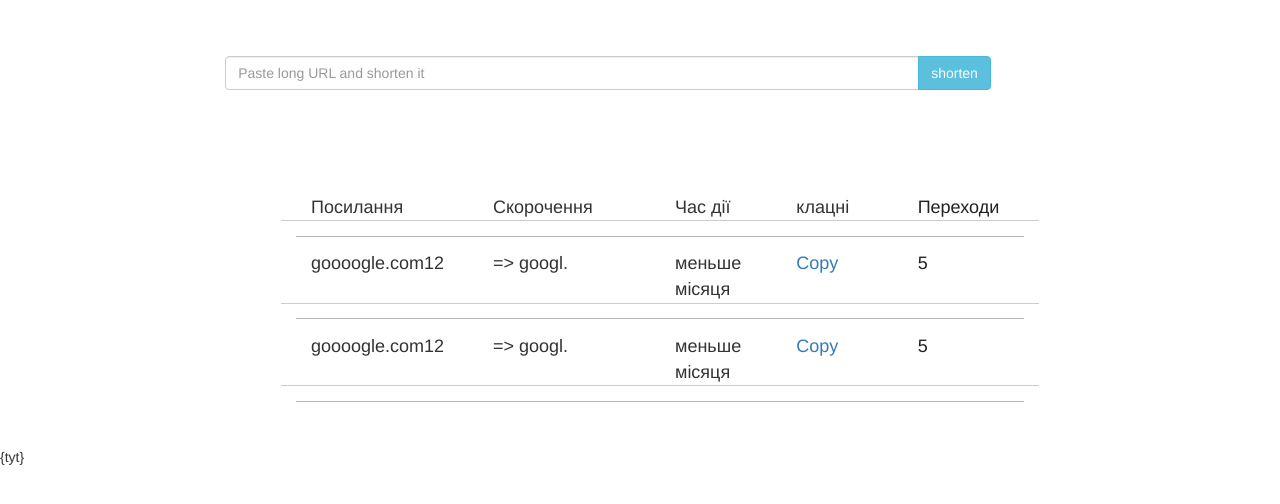
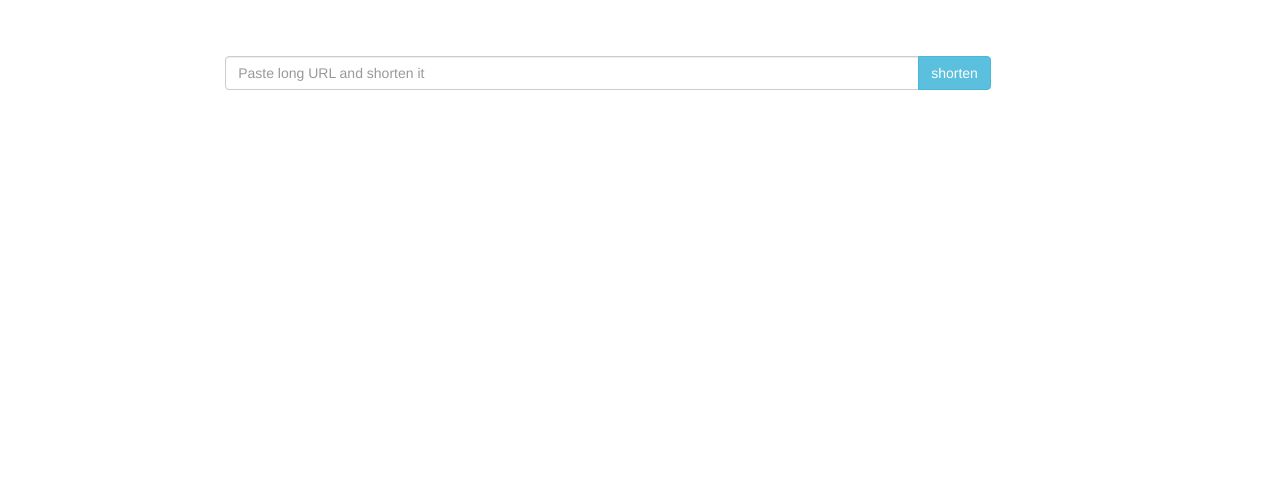
Before and after one commit to klochkov1/inshort_2020, a Django app: page / in a window 1280 px wide. Shown: the part 216-720 px from the top of the page. Run offline with Django 3.2, Linux system fonts and the light colour scheme; some libraries are stand-ins or nearby versions.

Commit message:
For Vlad

```diff
--- a/custom_urls/templates/urls/add_url_form.html
+++ b/custom_urls/templates/urls/add_url_form.html
@@ -4,7 +4,7 @@
 {% endif %}
 <form action="{% url 'add_url' %}" method="post">
     {% csrf_token %}
-    <input type="url" name="source_url" placeholder="URL">
+    <input type="url" name="long_url" placeholder="URL">
     <input type="text" name="short_url" placeholder="Shorten url">
     <input type="time" name="time">
     <input type="submit" value="Add">
--- a/home/templates/index.html
+++ b/home/templates/index.html
@@ -1,10 +1,12 @@
 <!DOCTYPE html>
+
 <head>
   {% load static %}
+
   <head>
     <meta name="viewport" content="width=device-width, initial-scale=1.0">
     <meta charset="utf-8">
-        <link rel="stylesheet" href="{% static "css/style.css" %}" />
+    <link rel="stylesheet" href="{% static 'css/style.css' %}" />
     <link rel="stylesheet" href="https://maxcdn.bootstrapcdn.com/bootstrap/3.3.7/css/bootstrap.min.css"
       integrity="sha384-BVYiiSIFeK1dGmJRAkycuHAHRg32OmUcww7on3RYdg4Va+PmSTsz/K68vbdEjh4u" crossorigin="anonymous">
     <script src="{% static 'script/jquery.js' %}" defer></script>
@@ -13,6 +15,7 @@
   </head>
   <title>inShort</title>
 </head>
+
 <body>
   <div class="row head">
     <div class="col-6 col-md-4 title">
@@ -21,11 +24,11 @@
     <div class="col-6 col-md-6">
       <div class="content-menu">
         <div class="col-6 col-md-4 menu-item"><a href="#">Home</a></div>
-        <div  class="col-6 col-md-4 menu-item"><a href="#">FAQ</a></div>
+        <div class="col-6 col-md-4 menu-item"><a href="#">FAQ</a></div>
       </div>
       <div class="animation"></div>
     </div>
-    <div class="header-block btn-group col-6 col-md-2"  role="group" aria-label="...">
+    <div class="header-block btn-group col-6 col-md-2" role="group" aria-label="...">
       <div class="btn-group" role="group">
         <button type="button" class="btn btn-success">Увійти</button>
       </div>
@@ -39,7 +42,7 @@
     <div class="form">
       <form>
         <div class="input-group">
-            <input  size="80%" type="text" class="form-control"  placeholder="Paste long URL and shorten it">
+          <input size="80%" type="text" class="form-control" placeholder="Paste long URL and shorten it">
           <span class="input-group-btn">
             <button class="btn btn-info btn_modal_window" type="button">
               shorten
@@ -59,12 +62,12 @@
             <input type="text" class="form-control" />
             <legend>Виберіть час</legend>
             <label>Буде дійсна </label>
-             <select id = "myList">
-               <option value = "1">День</option>
-               <option value = "2">Тиждень</option>
-               <option value = "3">Місяць</option>
-               <option value = "4">Рік</option>
-               <option value = "4">Назавжди</option>
+            <select id="myList">
+              <option value="1">День</option>
+              <option value="2">Тиждень</option>
+              <option value="3">Місяць</option>
+              <option value="4">Рік</option>
+              <option value="4">Назавжди</option>
             </select>
             <button type="button" class="btn btn-success">Створити</button>
           </div>
@@ -75,117 +78,8 @@
       </form>
     </div>
   </div>
-
-  <ul class="accordion-menu">
-    <li>
-      <div class="col-6 col-md-3">
-        Посилання
-      </div>
-      <div class="col-6 col-md-3">
-        Скорочення
-        </div>
-      <div class="col-6 col-md-2">
-        Час дії
-      </div>
-      <div class="col-6 col-md-2">
-        клацні
-      </div>
-      <div class="dropdownlink row" >
-        <div class="col-6 col-md-2">
-          Переходи
-        </div>
-      </div>
-
-    </li>
-    <li>
-      <div class="col-6 col-md-3">
-        goooogle.com12
-      </div>
-      <div class="col-6 col-md-3">
-        => googl.
-       </div>
-      <div class="col-6 col-md-2">
-       меньше місяця
-      </div>
-      <div class="col-6 col-md-2">
-       <a>Copy </a>
-      </div>
-      <div class="dropdownlink row" >
-        <div class="col-6 col-md-2">
-          5
-        </div>
-      </div>
-      <ul class="submenuItems">
-          <div class="row title">
-            <div class="col-6 col-md-3">
-            Время
-            </div><div class="col-6 col-md-3">
-             IP
-            </div><div class="col-6 col-md-3">
-              Город
-            </div><div class="col-6 col-md-3">
-              Страна
-            </div>
-            <div class="row title">
-              <div class="col-6 col-md-3">
-              04.03.2000
-              </div><div class="col-6 col-md-3">
-               вичислю
-              </div><div class="col-6 col-md-3">
-                Запорожжя
-              </div><div class="col-6 col-md-3">
-                Не Україна
-              </div>
-
-        </div>
-      </ul>
-      </li>
-      <li>
-        <div class="col-6 col-md-3">
-          goooogle.com12
-        </div>
-        <div class="col-6 col-md-3">
-          => googl.
-         </div>
-        <div class="col-6 col-md-2">
-         меньше місяця
-        </div>
-        <div class="col-6 col-md-2">
-         <a>Copy </a>
-        </div>
-        <div class="dropdownlink row" >
-          <div class="col-6 col-md-2">
-            5
-          </div>
-        </div>
-        <ul class="submenuItems">
-            <div class="row title">
-              <div class="col-6 col-md-3">
-              Время
-              </div><div class="col-6 col-md-3">
-               IP
-              </div><div class="col-6 col-md-3">
-                Город
-              </div><div class="col-6 col-md-3">
-                Страна
-              </div>
-              <div class="row title">
-                <div class="col-6 col-md-3">
-                04.03.2000
-                </div><div class="col-6 col-md-3">
-                 вичислю
-                </div><div class="col-6 col-md-3">
-                  Запорожжя
-                </div><div class="col-6 col-md-3">
-                  Не Україна
-                </div>
-
-          </div>
-        </ul>
-        </li>
-  </ul>
-</p>
-  {tyt}
+  <p id="urls_container"></p>
   <script src="https://ajax.googleapis.com/ajax/libs/jquery/2.1.3/jquery.min.js"></script>
 </body>
+
 </html>
```
Also changed, not shown: custom_urls/templates/urls/user_urls.html (+1 -7 lines), custom_urls/migrations/0005_auto_20200426_2012.py (added), db_developing.sqlite3. Lines whose indentation alone changed are shown as unchanged.
